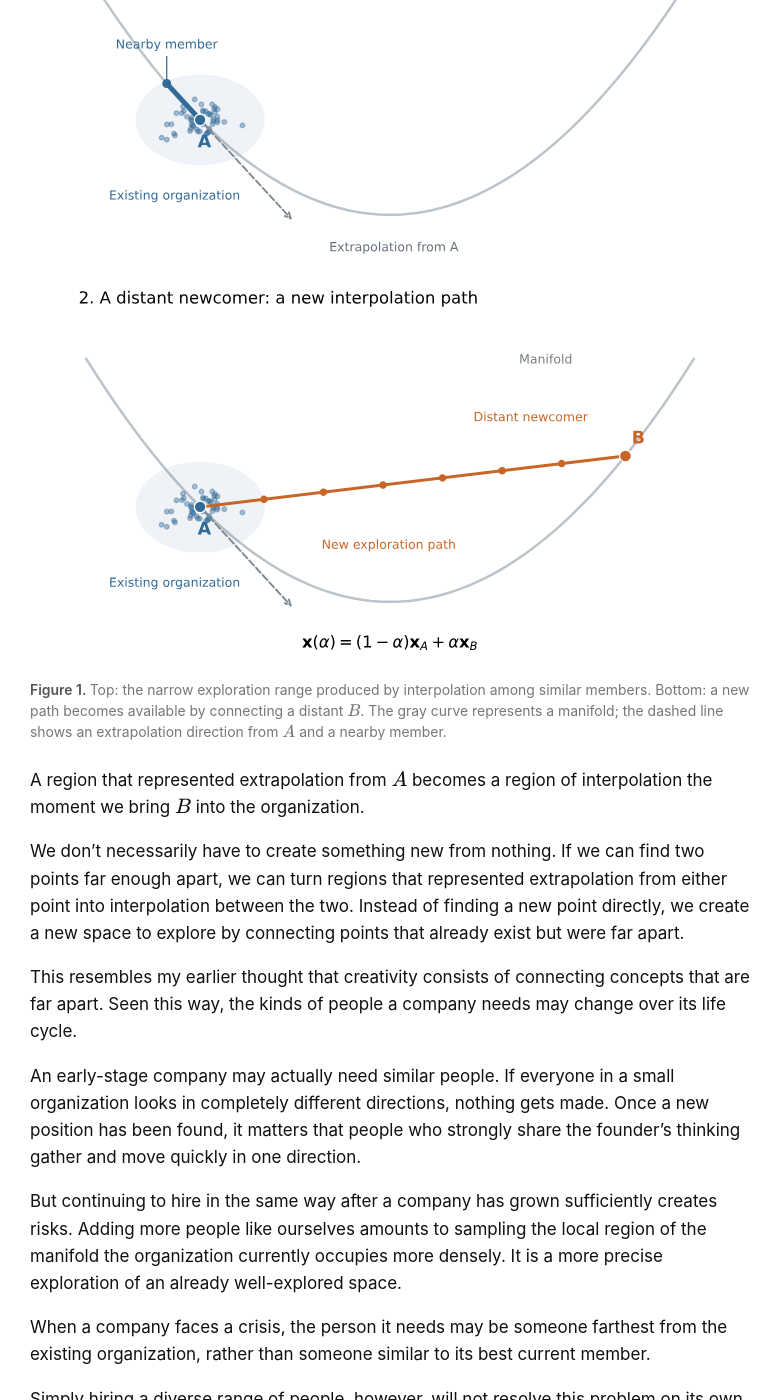
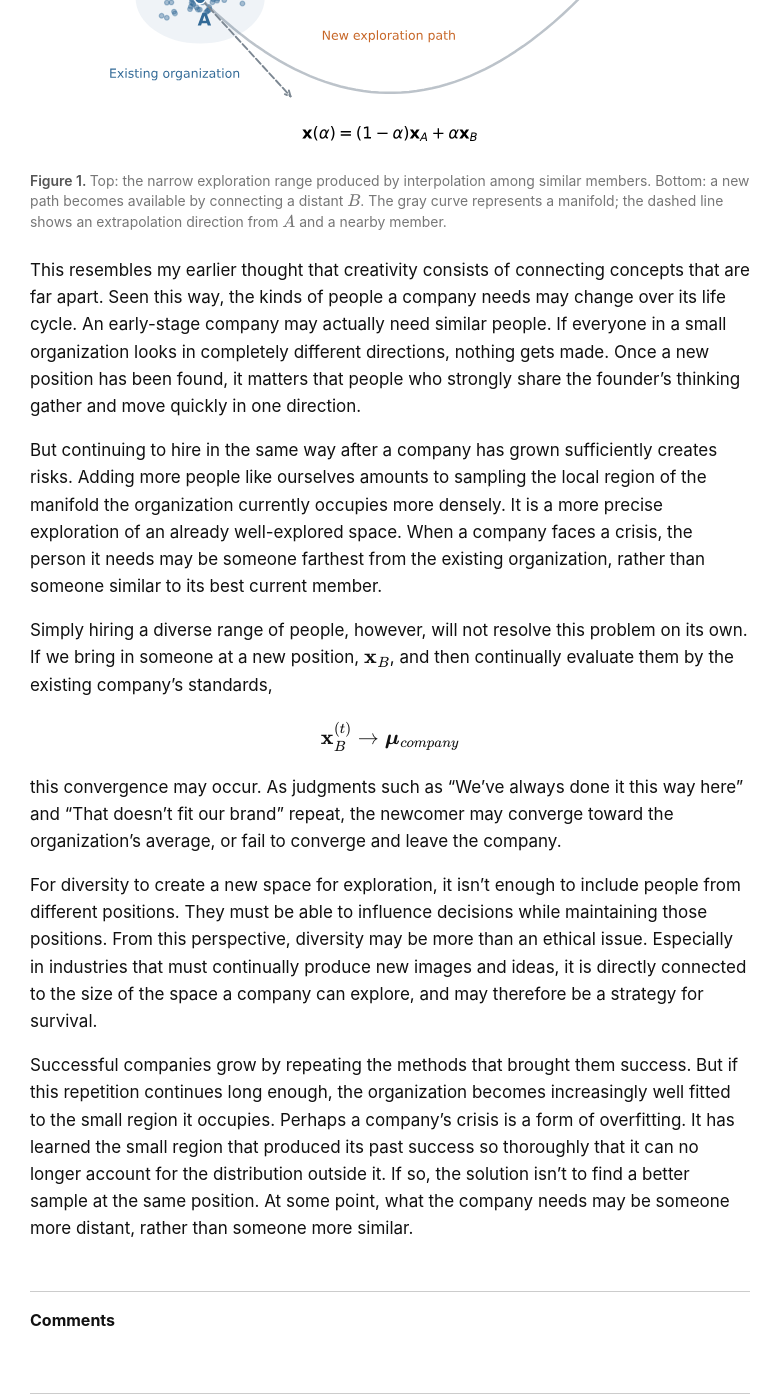
Before and after one commit to okdalto/okdalto.github.io, a Jekyll site: the page built from _en/company-growth-diversity.md, in a window 1280 px wide and 1400 px high, scrolled down 3948 px. Shown: the whole window, without its empty margins (0-782 px from the left). Built offline with Jekyll 4.4.1, drawn with Linux system fonts in a browser that asks for light colours; formulas are drawn with MathJax 3; comment, search, counter and statistics services are not loaded; some of the changed text lies outside the part shown.

Commit message:
Group connected paragraphs in diversity essay

```diff
--- a/_en/company-growth-diversity.md
+++ b/_en/company-growth-diversity.md
@@ -11,15 +11,9 @@
 ref: company-growth-diversity
 ---
 
-A company that once grew from strength to strength sometimes stops growing. Revenue stagnates, and although it keeps releasing new products, they no longer feel as fresh. It has far more people and capital than before and is hiring better talent, yet no clear breakthrough seems to emerge.
+A company that once grew from strength to strength sometimes stops growing. Revenue stagnates, and although it keeps releasing new products, they no longer feel as fresh. It has far more people and capital than before and is hiring better talent, yet no clear breakthrough seems to emerge. This is especially common in industries such as IT, design, content, and fashion, where creating something new is a constant necessity. The company initially succeeded by making something that hadn't existed before, but strangely, the larger it grows, the more it begins making similar things over and over.
 
-This is especially common in industries such as IT, design, content, and fashion, where creating something new is a constant necessity. The company initially succeeded by making something that hadn't existed before, but strangely, the larger it grows, the more it begins making similar things over and over.
-
-Why does this happen?
-
-While thinking about why companies lose their innovative edge as they grow, it occurred to me that this might be viewed as a problem of space, through the lens of manifold theory.
-
-Borrowing the manifold hypothesis, which holds that high-dimensional data actually lies on or near a much lower-dimensional manifold, let's assume that people's thoughts and tastes are also vectors in some high-dimensional space.
+Why does this happen? While thinking about why companies lose their innovative edge as they grow, it occurred to me that this might be viewed as a problem of space, through the lens of manifold theory. Borrowing the manifold hypothesis, which holds that high-dimensional data actually lies on or near a much lower-dimensional manifold, let's assume that people's thoughts and tastes are also vectors in some high-dimensional space.
 
 $$
 \mathbf{x}_i \in \mathbb{R}^D
@@ -33,13 +27,9 @@
 \dim(\mathcal{M}) \ll D
 $$
 
-Here, think of $\mathcal{M}$ as the manifold of thoughts people can produce through their lives.
+Here, think of $\mathcal{M}$ as the manifold of thoughts people can produce through their lives. People who have had similar experiences in the same industry will naturally gather in similar regions of this space. The ways people in fashion, software, and architecture view the world will each have a somewhat localized distribution.
 
-People who have had similar experiences in the same industry will naturally gather in similar regions of this space. The ways people in fashion, software, and architecture view the world will each have a somewhat localized distribution.
-
-The emergence of a new company resembles the appearance of a new position in this space. This is especially true in industries where creating something new matters.
-
-Let the founder's position be $\mathbf{x}\_f$, and the average position of the existing industry be $\boldsymbol{\mu}\_{industry}$. A founder who succeeds with a new idea may be someone situated some distance from the industry's average position.
+The emergence of a new company resembles the appearance of a new position in this space. This is especially true in industries where creating something new matters. Let the founder's position be $\mathbf{x}\_f$, and the average position of the existing industry be $\boldsymbol{\mu}\_{industry}$. A founder who succeeds with a new idea may be someone situated some distance from the industry's average position.
 
 $$
 \left\|
@@ -47,11 +37,7 @@
 \right\| > \epsilon
 $$
 
-If that position is sufficiently novel and people find value in it, products begin to sell. As more people embrace them, the company grows.
-
-But as a company grows, people who share its thoughts and tastes begin to gather around it. Those who already like the company are more likely to apply, and the company tries to hire people who fit its culture. This is what we commonly call culture fit.
-
-In a very simplified model, the probability of being hired might look something like this.
+If that position is sufficiently novel and people find value in it, products begin to sell. As more people embrace them, the company grows. But as a company grows, people who share its thoughts and tastes begin to gather around it. Those who already like the company are more likely to apply, and the company tries to hire people who fit its culture. This is what we commonly call culture fit. In a very simplified model, the probability of being hired might look something like this.
 
 $$
 P(\text{hire}\mid\mathbf{x})
@@ -61,13 +47,9 @@
 \right)
 $$
 
-The idea is that the closer someone's thinking is to the founder or the existing organization, the more likely they are to join. Over time, the company repeatedly samples the neighborhood of the position it originally established. As a result, the range of ideas the organization explores becomes increasingly similar.
+The idea is that the closer someone's thinking is to the founder or the existing organization, the more likely they are to join. Over time, the company repeatedly samples the neighborhood of the position it originally established. As a result, the range of ideas the organization explores becomes increasingly similar. At first, this will be an advantage. People who think alike make decisions quickly and easily agree on what is good. It also helps preserve the company's distinctive character.
 
-At first, this will be an advantage. People who think alike make decisions quickly and easily agree on what is good. It also helps preserve the company's distinctive character.
-
-The problem is that as this process repeats, the thinking within the organization becomes increasingly alike.
-
-If we define the center of the current organization as
+The problem is that as this process repeats, the thinking within the organization becomes increasingly alike. If we define the center of the current organization as
 
 $$
 \boldsymbol{\mu}_{company}
@@ -85,11 +67,7 @@
 \downarrow
 $$
 
-A paradox emerges: the company initially succeeded by being different from others, but after succeeding, only people similar to itself remain.
-
-In this state, gathering more people to generate new ideas is unlikely to produce significantly different results.
-
-For example, suppose we combine two people's thoughts, $\mathbf{x}\_A$ and $\mathbf{x}\_B$, to create a new idea.
+A paradox emerges: the company initially succeeded by being different from others, but after succeeding, only people similar to itself remain. In this state, gathering more people to generate new ideas is unlikely to produce significantly different results. For example, suppose we combine two people's thoughts, $\mathbf{x}\_A$ and $\mathbf{x}\_B$, to create a new idea.
 
 $$
 \mathbf{x}_{new}
@@ -101,19 +79,13 @@
 0\leq\alpha\leq1
 $$
 
-This is a form of interpolation.
-
-But if $\mathbf{x}\_A$ and $\mathbf{x}\_B$ are already very close,
+This is a form of interpolation. But if $\mathbf{x}\_A$ and $\mathbf{x}\_B$ are already very close,
 
 $$
 \|\mathbf{x}_A-\mathbf{x}_B\| \approx 0
 $$
 
-no amount of repeated interpolation will take the result far beyond their neighborhood.
-
-Even if the number of people grows from ten to a thousand, the area they can explore does not expand if all thousand occupy a similar region of the space.
-
-I think this is one reason successful companies eventually stop growing. The company has grown, but the distribution of its thinking has actually narrowed.
+no amount of repeated interpolation will take the result far beyond their neighborhood. Even if the number of people grows from ten to a thousand, the area they can explore does not expand if all thousand occupy a similar region of the space. I think this is one reason successful companies eventually stop growing. The company has grown, but the distribution of its thinking has actually narrowed.
 
 How, then, can we find a completely new position? It is tempting to think that we must extrapolate from our existing positions.
 
@@ -127,13 +99,9 @@
 \lambda>0
 $$
 
-We move beyond what we know, using a direction we have already identified.
+We move beyond what we know, using a direction we have already identified. But extrapolation is difficult because we don't know what lies beyond what we know. An organization that has spent a long time exploring only one particular region may not even know which direction to take.
 
-But extrapolation is difficult because we don't know what lies beyond what we know. An organization that has spent a long time exploring only one particular region may not even know which direction to take.
-
-That doesn't mean there is no way forward. Another approach is to bring in someone situated far from the existing organization.
-
-We deliberately bring into the organization someone whose distance from its current center, $\boldsymbol{\mu}\_{company}$, satisfies
+That doesn't mean there is no way forward. Another approach is to bring in someone situated far from the existing organization. We deliberately bring into the organization someone whose distance from its current center, $\boldsymbol{\mu}\_{company}$, satisfies
 
 $$
 \left\|
@@ -141,15 +109,9 @@
 \right\| \gg 0
 $$
 
-this condition.
+this condition. For example, instead of continuing to recruit only within fashion, a fashion company could bring in an architect. A software company could add a psychologist rather than gathering only developers and product planners. What matters is less the profession itself than how different the person's position is from the existing organization's when they look at a problem.
 
-For example, instead of continuing to recruit only within fashion, a fashion company could bring in an architect. A software company could add a psychologist rather than gathering only developers and product planners.
-
-What matters is less the profession itself than how different the person's position is from the existing organization's when they look at a problem.
-
-Then something interesting happens.
-
-Let the existing organization be $A$ and the newcomer be $B$. A new path appears:
+Then something interesting happens. Let the existing organization be $A$ and the newcomer be $B$. A new path appears:
 
 $$
 \mathbf{x}(\alpha)
@@ -159,13 +121,7 @@
 \alpha\mathbf{x}_B
 $$
 
-This gives us a new route.
-
-If $B$ is sufficiently far away, this interpolation passes through regions the organization has never explored before.
-
-The interpolation between these two points does not necessarily have to stay within the local region of the manifold occupied by the existing organization. Connecting two sufficiently distant positions can instead take us outside the region the organization has occupied. This is precisely the region that interests me here.
-
-In other words,
+This gives us a new route. If $B$ is sufficiently far away, this interpolation passes through regions the organization has never explored before. The interpolation between these two points does not necessarily have to stay within the local region of the manifold occupied by the existing organization. Connecting two sufficiently distant positions can instead take us outside the region the organization has occupied. This is precisely the region that interests me here. In other words,
 
 $$
 \begin{gathered}
@@ -177,28 +133,18 @@
 \end{gathered}
 $$
 
-this transformation becomes possible.
+this transformation becomes possible. A region that represented extrapolation from $A$ becomes a region of interpolation the moment we bring $B$ into the organization. We don't necessarily have to create something new from nothing. If we can find two points far enough apart, we can turn regions that represented extrapolation from either point into interpolation between the two. Instead of finding a new point directly, we create a new space to explore by connecting points that already exist but were far apart.
 
 <figure>
 <img src="/assets/2026-10-04-company-growth-diversity/exploration-space.svg" alt="Conceptual comparison of a narrow interpolation range among similar members and a wider exploration path created by connecting a distant newcomer">
 <figcaption markdown="span">Top: the narrow exploration range produced by interpolation among similar members. Bottom: a new path becomes available by connecting a distant $B$. The gray curve represents a manifold; the dashed line shows an extrapolation direction from $A$ and a nearby member.</figcaption>
 </figure>
 
-A region that represented extrapolation from $A$ becomes a region of interpolation the moment we bring $B$ into the organization.
+This resembles my earlier thought that creativity consists of connecting concepts that are far apart. Seen this way, the kinds of people a company needs may change over its life cycle. An early-stage company may actually need similar people. If everyone in a small organization looks in completely different directions, nothing gets made. Once a new position has been found, it matters that people who strongly share the founder's thinking gather and move quickly in one direction.
 
-We don't necessarily have to create something new from nothing. If we can find two points far enough apart, we can turn regions that represented extrapolation from either point into interpolation between the two. Instead of finding a new point directly, we create a new space to explore by connecting points that already exist but were far apart.
+But continuing to hire in the same way after a company has grown sufficiently creates risks. Adding more people like ourselves amounts to sampling the local region of the manifold the organization currently occupies more densely. It is a more precise exploration of an already well-explored space. When a company faces a crisis, the person it needs may be someone farthest from the existing organization, rather than someone similar to its best current member.
 
-This resembles my earlier thought that creativity consists of connecting concepts that are far apart. Seen this way, the kinds of people a company needs may change over its life cycle.
-
-An early-stage company may actually need similar people. If everyone in a small organization looks in completely different directions, nothing gets made. Once a new position has been found, it matters that people who strongly share the founder's thinking gather and move quickly in one direction.
-
-But continuing to hire in the same way after a company has grown sufficiently creates risks. Adding more people like ourselves amounts to sampling the local region of the manifold the organization currently occupies more densely. It is a more precise exploration of an already well-explored space.
-
-When a company faces a crisis, the person it needs may be someone farthest from the existing organization, rather than someone similar to its best current member.
-
-Simply hiring a diverse range of people, however, will not resolve this problem on its own.
-
-If we bring in someone at a new position, $\mathbf{x}\_B$, and then continually evaluate them by the existing company's standards,
+Simply hiring a diverse range of people, however, will not resolve this problem on its own. If we bring in someone at a new position, $\mathbf{x}\_B$, and then continually evaluate them by the existing company's standards,
 
 $$
 \mathbf{x}_B^{(t)}
@@ -206,16 +152,8 @@
 \boldsymbol{\mu}_{company}
 $$
 
-this convergence may occur.
+this convergence may occur. As judgments such as "We've always done it this way here" and "That doesn't fit our brand" repeat, the newcomer may converge toward the organization's average, or fail to converge and leave the company.
 
-As judgments such as "We've always done it this way here" and "That doesn't fit our brand" repeat, the newcomer may converge toward the organization's average, or fail to converge and leave the company.
+For diversity to create a new space for exploration, it isn't enough to include people from different positions. They must be able to influence decisions while maintaining those positions. From this perspective, diversity may be more than an ethical issue. Especially in industries that must continually produce new images and ideas, it is directly connected to the size of the space a company can explore, and may therefore be a strategy for survival.
 
-For diversity to create a new space for exploration, it isn't enough to include people from different positions. They must be able to influence decisions while maintaining those positions.
-
-From this perspective, diversity may be more than an ethical issue.
-
-Especially in industries that must continually produce new images and ideas, it is directly connected to the size of the space a company can explore, and may therefore be a strategy for survival.
-
-Successful companies grow by repeating the methods that brought them success. But if this repetition continues long enough, the organization becomes increasingly well fitted to the small region it occupies.
-
-Perhaps a company's crisis is a form of overfitting. It has learned the small region that produced its past success so thoroughly that it can no longer account for the distribution outside it. If so, the solution isn't to find a better sample at the same position. At some point, what the company needs may be someone more similar, but someone more distant.
+Successful companies grow by repeating the methods that brought them success. But if this repetition continues long enough, the organization becomes increasingly well fitted to the small region it occupies. Perhaps a company's crisis is a form of overfitting. It has learned the small region that produced its past success so thoroughly that it can no longer account for the distribution outside it. If so, the solution isn't to find a better sample at the same position. At some point, what the company needs may be someone more distant, rather than someone more similar.
```
Also changed, not shown: _posts/2026-10-04-기업의 성장과 다양성.md (+22 -84 lines).
